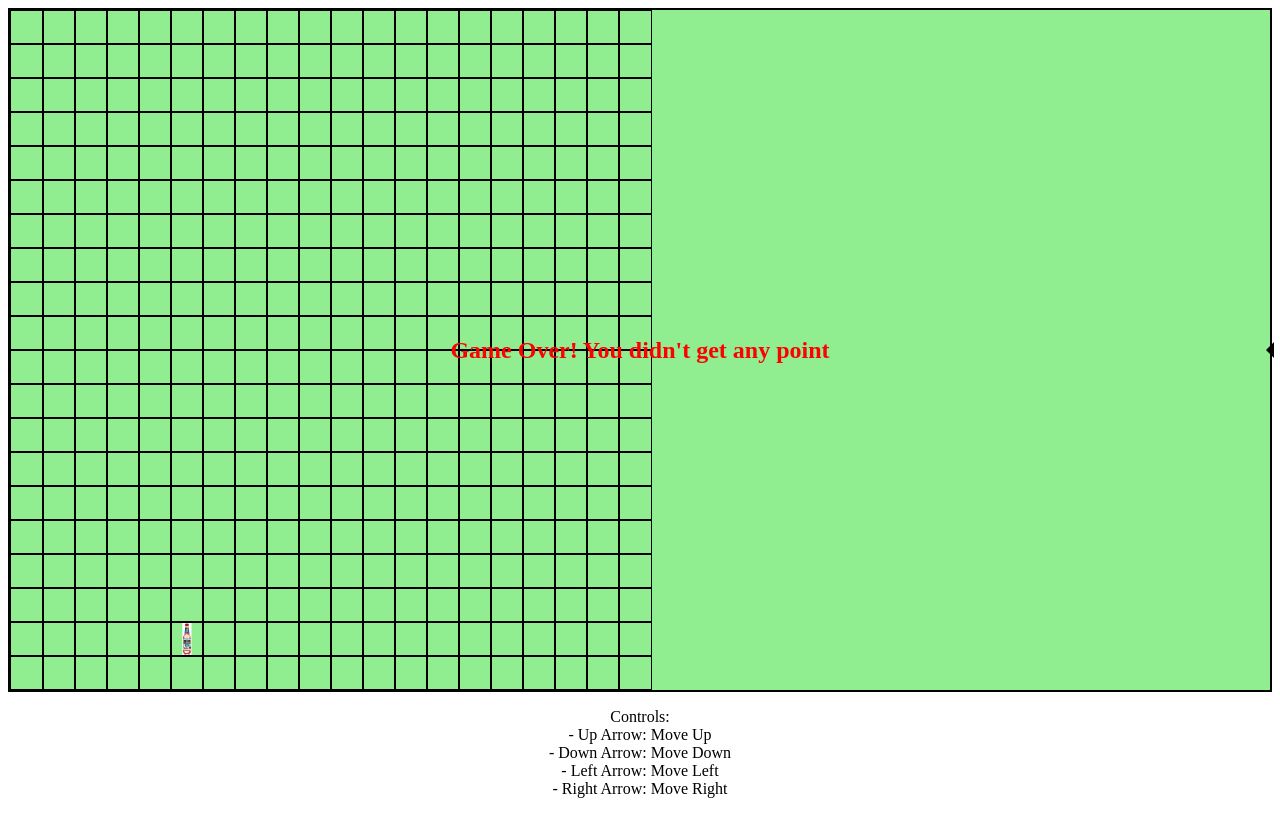
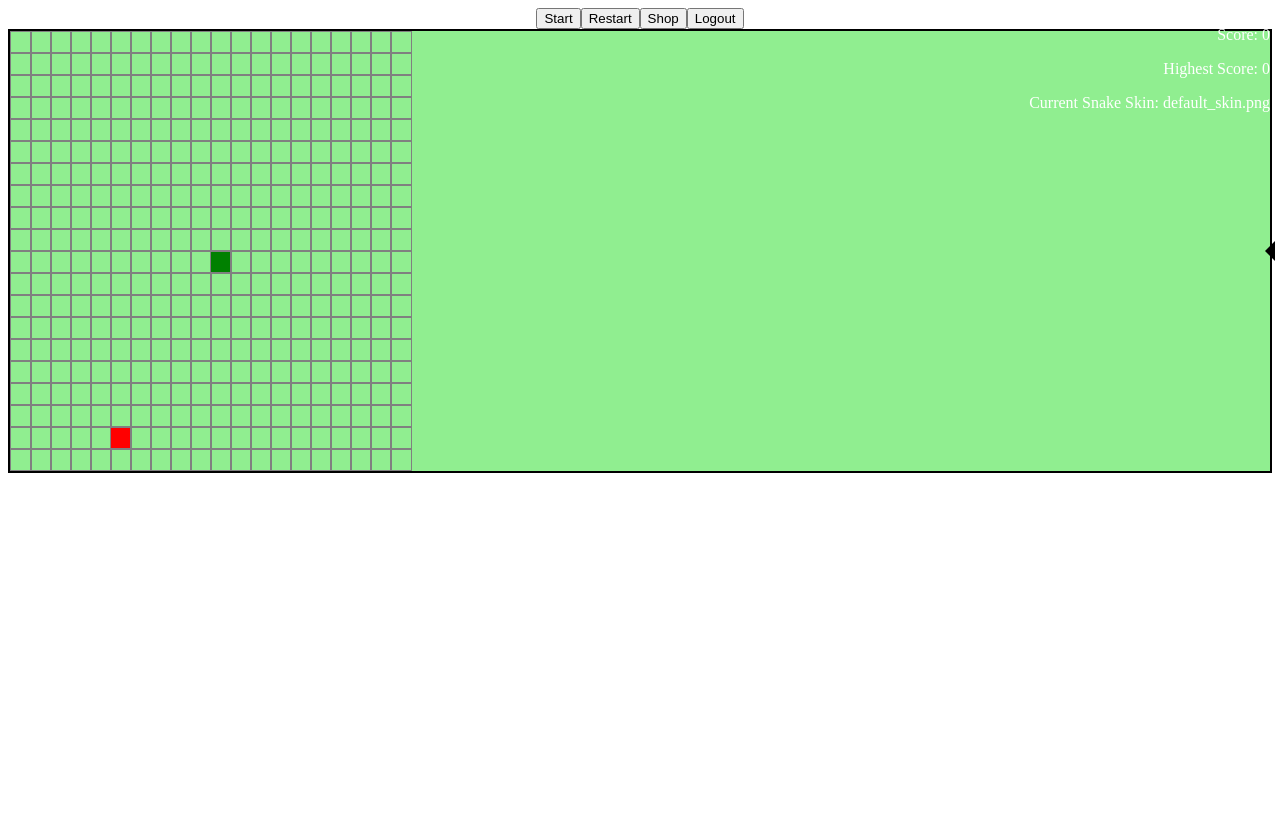
Before and after one commit to MariussGustins/Game_mrm_prakse, a Vue app in the folder game-mrm/: page / in a window 1280 px wide. Both pictures are taken after typing "Sample", "Sample123" into the empty fields and a click on the button "Login". Built offline with nearby package versions, Linux system fonts and the light colour scheme.

Commit message:
pogas un score

```diff
--- a/game-mrm/src/components/GameBoard.vue
+++ b/game-mrm/src/components/GameBoard.vue
@@ -1,5 +1,13 @@
 <template>
     <div>
+        <div>
+            <!-- Buttons -->
+            <button @click="startGame">Start</button>
+            <button @click="restartGame">Restart</button>
+            <button @click="openShop">Shop</button>
+            <button @click="logout">Logout</button>
+
+            <!-- Game board -->
             <div id="game-board">
                 <div v-for="(row, rowIndex) in board" :key="rowIndex">
                     <div v-for="(cell, colIndex) in row" :key="colIndex" :class="{ 'cell': true, 'snake': isSnake(rowIndex, colIndex), 'food': isFood(rowIndex, colIndex) }"></div>
@@ -11,17 +19,23 @@
                 </div>
                 <div class="arrow" :class="arrowDirection"></div>
             </div>
-    <p>
-      Controls:
-      <br>
-      - Up Arrow: Move Up
-      <br>
-      - Down Arrow: Move Down
-      <br>
-      - Left Arrow: Move Left
-      <br>
-      - Right Arrow: Move Right
-    </p>
+
+            <!-- Player's data section -->
+            <div class="player-data">
+                <p>Score: {{ score }}</p>
+                <p>Highest Score: {{ highestScore }}</p>
+                <p>Current Snake Skin: {{ currentSnakeSkin }}</p>
+            </div>
+
+            <!-- Shop popup -->
+            <div v-if="showShop" class="shop-popup">
+                <div v-for="(skin, index) in skins" :key="index">
+                    <img :src="skin.image" alt="Skin" @click="selectSkin(index)" />
+                    <p>Cost: {{ skin.cost }} points</p>
+                </div>
+                <button @click="closeShop">Close</button>
+            </div>
+        </div>
     </div>
 </template>
 
@@ -34,7 +48,15 @@ export default {
             direction: 'right',
             food: {},
             gameOver: false,
-      score: 0
+            score: 0,
+            showShop: false,
+            skins: [
+                { image: 'skin1.png', cost: 10 },
+                { image: 'skin2.png', cost: 20 },
+                // Add more skins as needed
+            ],
+            currentSnakeSkin: 'default_skin.png', // default skin image
+            highestScore: 0,
         };
     },
     computed: {
@@ -45,7 +67,6 @@ export default {
     mounted() {
         this.setupBoard();
         this.placeFood();
-    this.gameLoop();
         window.addEventListener('keydown', this.handleKeyPress);
     },
     methods: {
@@ -121,8 +142,14 @@ export default {
             }
             if (head.row < 0 || head.row >= 20 || head.col < 0 || head.col >= 20 || this.snake.slice(1).some(segment => segment.row === head.row && segment.col === head.col)) {
                 this.gameOver = true;
+                this.handleGameOver();
+            }
+        },
+        handleGameOver() {
+            if (this.score > this.highestScore) {
+                this.highestScore = this.score;
+            }
             window.removeEventListener('keydown', this.handleKeyPress);
-      }
         },
         gameLoop() {
             setInterval(() => {
@@ -130,8 +157,39 @@ export default {
                     this.moveSnake();
                 }
             }, 200);
+        },
+        startGame() {
+            this.gameOver = false;
+            this.score = 0;
+            this.setupBoard();
+            this.placeFood();
+            this.gameLoop();
+            window.addEventListener('keydown', this.handleKeyPress);
+        },
+        restartGame() {
+            this.startGame();
+        },
+        openShop() {
+            this.showShop = true;
+        },
+        closeShop() {
+            this.showShop = false;
+        },
+        selectSkin(index) {
+            const selectedSkin = this.skins[index];
+            if (this.score >= selectedSkin.cost) {
+                this.currentSnakeSkin = selectedSkin.image;
+                this.score -= selectedSkin.cost;
+                this.closeShop();
+            } else {
+                alert("You don't have enough points to purchase this skin!");
             }
-  }
+        },
+        logout() {
+            // Add any logic needed for user logout
+            // Redirect to the login page or perform other logout actions
+        },
+    },
 };
 </script>
 
@@ -139,68 +197,78 @@ export default {
 #game-board {
     position: relative;
     display: grid;
-  grid-template-columns: repeat(20, 2rem);
+    grid-template-columns: repeat(20, 20px);
     border: 2px solid black;
     background: lightgreen;
 }
-
 .cell {
-  width: 2rem;
-  height: 2rem;
-  border: 1px solid black;
+    width: 20px;
+    height: 20px;
+    border: 1px solid gray;
 }
 
 .snake {
-  background-image: url('food.jpeg');
-  background-size: cover;
+    background-color: green;
 }
 
 .food {
-  background-image: url('food3.png');
-  background-size: cover;
+    background-color: red;
 }
 
 .arrow {
     position: absolute;
     width: 0;
     height: 0;
-  border-left: 0.5rem solid transparent;
-  border-right: 0.5rem solid transparent;
-  border-bottom: 0.5rem solid black;
+    border-left: 10px solid transparent;
+    border-right: 10px solid transparent;
+    border-bottom: 10px solid black;
     transition: transform 0.2s;
 }
 
 .arrow-up {
-  top: -0.5rem;
+    top: -10px;
     left: 50%;
     transform: translateX(-50%) rotate(180deg);
 }
 
 .arrow-down {
-  bottom: -0.5rem;
+    bottom: -10px;
     left: 50%;
     transform: translateX(-50%);
 }
 
 .arrow-left {
-  left: -0.5rem;
+    left: -10px;
     top: 50%;
     transform: translateY(-50%) rotate(90deg);
 }
 
 .arrow-right {
-  right: -0.5rem;
+    right: -10px;
     top: 50%;
     transform: translateY(-50%) rotate(-90deg);
 }
+/* ... existing styles ... */
 
-.game-over {
+.player-data {
     position: absolute;
+    top: 10px;
+    right: 10px;
+    text-align: right;
+    color: white;
+    font-size: 16px;
+}
+
+.shop-popup {
+    position: fixed;
     top: 50%;
     left: 50%;
     transform: translate(-50%, -50%);
-  font-size: 24px;
-  font-weight: bold;
-  color: red;
+    background-color: white;
+    padding: 20px;
+    z-index: 999;
+    box-shadow: 0 0 10px rgba(0, 0, 0, 0.5);
 }
+
+/* Add styles for shop content as needed */
 </style>
```
Lines whose indentation alone changed are shown as unchanged.
